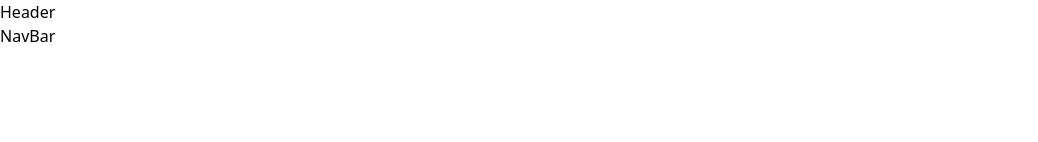
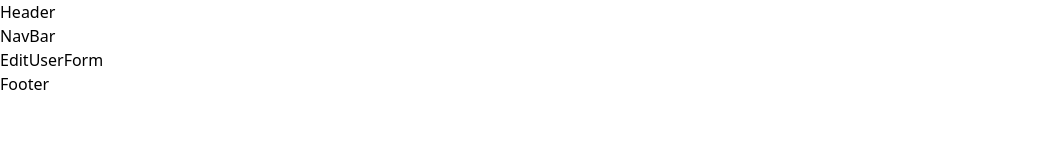
Before and after one commit to Hub-Mo-Amotek/E-commerce-webshop, a React (Create React App) app in the folder webshop-frontend/: page /user/1/edit in a window 1280 px wide. Shown: the top 142 px of the page, without its empty margins (0-1038 px from the left). Built offline with nearby package versions, Linux system fonts and the light colour scheme; the HTML template or start-up script is replaced by a standard one.

Commit message:
added route in app.js and editUser component

```diff
--- a/webshop-frontend/src/App.js
+++ b/webshop-frontend/src/App.js
@@ -11,6 +11,7 @@ import ResetPasswordPage from "./routes/ResetPasswordPage";
 import SignUpPage from "./routes/SignUpPage";
 import Form from './components/Form';
 import ErrorPage from './routes/ErrorPage';
+import EditUserForm from './components/EditUserForm';
 
 
 function App() {
@@ -28,6 +29,7 @@ function App() {
           <Route exact path="/cart" element={<CartPage />} />
           <Route exact path="/test-form" element={<Form />} />
           <Route exact path="*" element={<ErrorPage />} />
+          <Route path="user/:id/edit" element={<EditUserForm />} />
         </Routes>
         <Footer />
       </Router>
--- a/webshop-frontend/src/components/EditUserForm.js
+++ b/webshop-frontend/src/components/EditUserForm.js
@@ -0,0 +1,9 @@
+import React from 'react'
+
+const EditUserForm = () => {
+  return (
+    <div>EditUserForm</div>
+  )
+}
+
+export default EditUserForm
```
